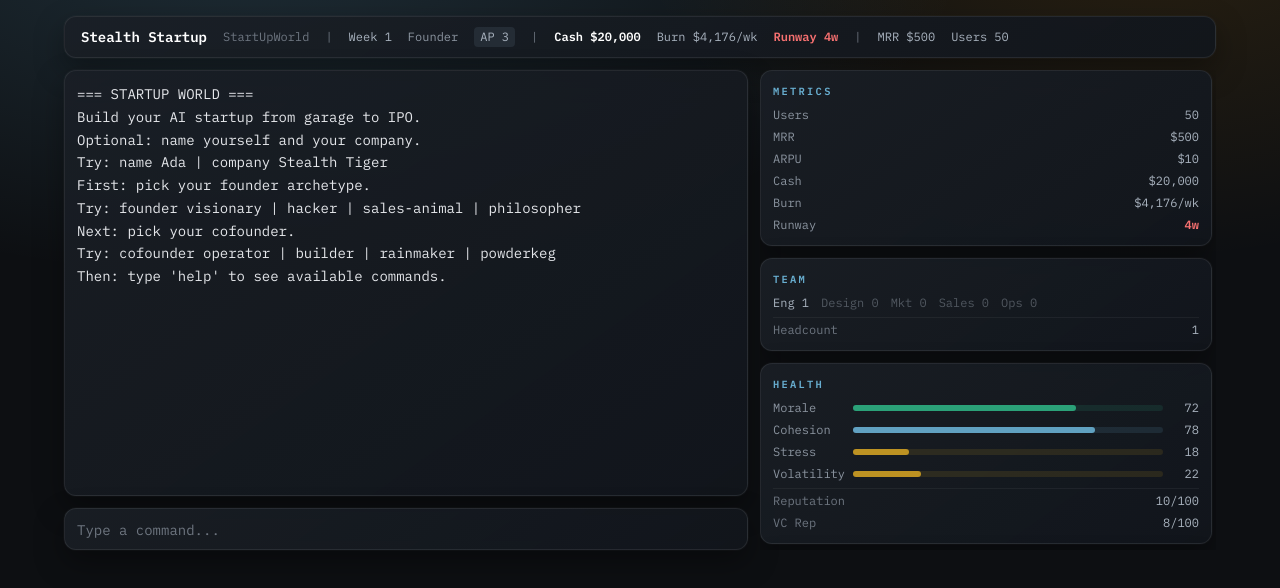
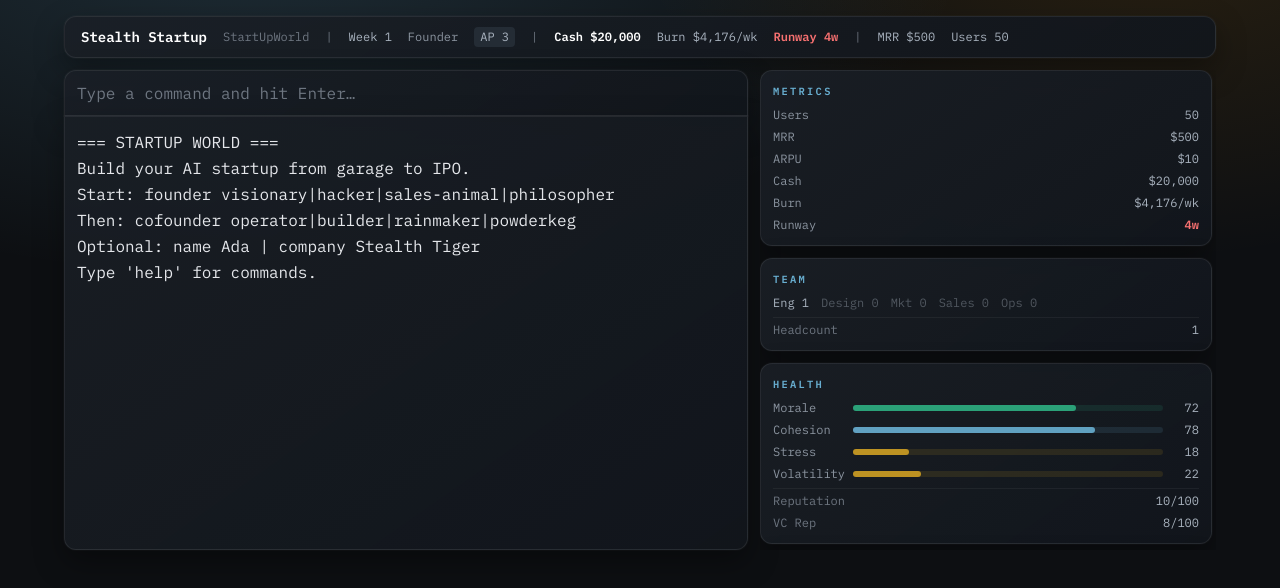
Before and after one commit to jmslerner/StartUpWorld, a React (Vite) app: page / in a window 1280 px wide. Shown: the top 588 px of the page. Built offline with nearby package versions, Linux system fonts and the light colour scheme.

Commit message:
feat: enhance terminal input focus behavior and improve log scrolling

```diff
--- a/src/App.tsx
+++ b/src/App.tsx
@@ -3,23 +3,58 @@ import { EventCard } from "./ui/components/EventCard";
 import { TerminalInput, TerminalLog } from "./ui/terminal";
 import { useGameStore } from "./state/useGameStore";
 import { MetricsPanel, TeamPanel, HealthPanel, FounderPanel } from "./ui/panels";
+import { useEffect, useRef } from "react";
 
 const App = () => {
   const state = useGameStore((store) => store.state);
   const log = useGameStore((store) => store.log);
   const runCommand = useGameStore((store) => store.runCommand);
 
+  const terminalInputRef = useRef<HTMLInputElement>(null);
+
+  useEffect(() => {
+    terminalInputRef.current?.focus();
+  }, []);
+
+  useEffect(() => {
+    const onKeyDown = (event: KeyboardEvent) => {
+      const target = event.target as HTMLElement | null;
+      const tag = target?.tagName?.toLowerCase();
+      const isEditable = tag === "input" || tag === "textarea" || tag === "select" || Boolean(target?.isContentEditable);
+      if (isEditable) return;
+      if (event.metaKey || event.ctrlKey || event.altKey) return;
+
+      // If the user starts typing anywhere, route focus back to the terminal.
+      const shouldFocus = event.key === "Escape" || event.key === "Enter" || event.key === "Backspace" || event.key.length === 1;
+      if (!shouldFocus) return;
+
+      terminalInputRef.current?.focus();
+    };
+
+    window.addEventListener("keydown", onKeyDown, true);
+    return () => window.removeEventListener("keydown", onKeyDown, true);
+  }, []);
+
   return (
-    <div className="min-h-screen px-3 py-4 text-slate-100 md:px-6">
+    <div
+      className="min-h-screen px-3 py-4 text-slate-100 md:px-6"
+    >
       <div className="mx-auto flex w-full max-w-6xl flex-col gap-3">
         <HudBar state={state} />
 
         {state.pendingEvent && <EventCard event={state.pendingEvent} />}
 
         <div className="grid gap-3 lg:grid-cols-[minmax(0,1.2fr)_minmax(0,0.8fr)]">
-          <div className="flex min-h-[60vh] flex-col gap-3">
+          <div
+            className="flex min-h-[60vh] flex-col"
+            onMouseDownCapture={(event) => {
+              const target = event.target as HTMLElement | null;
+              if (target?.closest?.("[data-terminal-log]")) return;
+              terminalInputRef.current?.focus();
+            }}
+          >
+            <TerminalInput ref={terminalInputRef} onSubmit={runCommand} />
             <TerminalLog log={log} />
-            <TerminalInput onSubmit={runCommand} />
           </div>
 
           <div className="grid max-h-[70vh] gap-3 overflow-y-auto pr-1 sm:grid-cols-2 lg:max-h-[60vh] lg:grid-cols-1">
--- a/src/state/useGameStore.ts
+++ b/src/state/useGameStore.ts
@@ -12,14 +12,10 @@ interface GameStore {
 const introLogs: LogEntry[] = [
   toLog("=== STARTUP WORLD ===", "system", "intro-1"),
   toLog("Build your AI startup from garage to IPO.", "system", "intro-2"),
-  toLog("", "system", "intro-3"),
-  toLog("Optional: name yourself and your company.", "system", "intro-3b"),
-  toLog("Try: name Ada | company Stealth Tiger", "system", "intro-3c"),
-  toLog("First: pick your founder archetype.", "system", "intro-4"),
-  toLog("Try: founder visionary | hacker | sales-animal | philosopher", "system", "intro-5"),
-  toLog("Next: pick your cofounder.", "system", "intro-5b"),
-  toLog("Try: cofounder operator | builder | rainmaker | powderkeg", "system", "intro-5c"),
-  toLog("Then: type 'help' to see available commands.", "system", "intro-6"),
+  toLog("Start: founder visionary|hacker|sales-animal|philosopher", "system", "intro-3"),
+  toLog("Then: cofounder operator|builder|rainmaker|powderkeg", "system", "intro-4"),
+  toLog("Optional: name Ada | company Stealth Tiger", "system", "intro-5"),
+  toLog("Type 'help' for commands.", "system", "intro-6"),
 ];
 
 export const useGameStore = create<GameStore>((set) => ({
--- a/src/ui/terminal/TerminalInput.tsx
+++ b/src/ui/terminal/TerminalInput.tsx
@@ -1,11 +1,25 @@
-import { useState } from "react";
+import { forwardRef, useCallback, useRef, useState } from "react";
 
 interface TerminalInputProps {
   onSubmit: (value: string) => void;
 }
 
-export const TerminalInput = ({ onSubmit }: TerminalInputProps) => {
+export const TerminalInput = forwardRef<HTMLInputElement, TerminalInputProps>(({ onSubmit }, forwardedRef) => {
   const [value, setValue] = useState("");
+  const inputRef = useRef<HTMLInputElement>(null);
+
+  const setRefs = useCallback(
+    (el: HTMLInputElement | null) => {
+      inputRef.current = el;
+      if (!forwardedRef) return;
+      if (typeof forwardedRef === "function") {
+        forwardedRef(el);
+        return;
+      }
+      forwardedRef.current = el;
+    },
+    [forwardedRef]
+  );
 
   const handleSubmit = (event: React.FormEvent) => {
     event.preventDefault();
@@ -14,17 +28,22 @@ export const TerminalInput = ({ onSubmit }: TerminalInputProps) => {
     }
     onSubmit(value);
     setValue("");
+    // Keep the terminal input "always first" even after state updates.
+    queueMicrotask(() => inputRef.current?.focus());
   };
 
   return (
-    <form onSubmit={handleSubmit} className="panel-surface rounded-xl px-3 py-2">
+    <form onSubmit={handleSubmit} className="panel-surface rounded-t-xl rounded-b-none border-b-0 px-3 py-2.5">
       <input
+        ref={setRefs}
         value={value}
         onChange={(event) => setValue(event.target.value)}
-        className="w-full bg-transparent text-sm text-slate-100/90 outline-none placeholder:text-mist/60"
-        placeholder="Type a command..."
+        className="w-full bg-transparent text-base text-slate-100/90 outline-none placeholder:text-mist/60"
+        placeholder="Type a command and hit Enter…"
         autoFocus
       />
     </form>
   );
-};
+});
+
+TerminalInput.displayName = "TerminalInput";
--- a/src/ui/terminal/TerminalLog.tsx
+++ b/src/ui/terminal/TerminalLog.tsx
@@ -7,6 +7,7 @@ interface TerminalLogProps {
 
 export const TerminalLog = ({ log }: TerminalLogProps) => {
   const containerRef = useRef<HTMLDivElement>(null);
+  const stickToBottomRef = useRef(true);
 
   const entryClass = (kind?: LogEntry["kind"]) => {
     if (kind === "error") return "text-ember";
@@ -15,16 +16,27 @@ export const TerminalLog = ({ log }: TerminalLogProps) => {
     return "text-slate-100/90";
   };
 
+  const updateStickiness = () => {
+    const el = containerRef.current;
+    if (!el) return;
+    const thresholdPx = 24;
+    const distanceFromBottom = el.scrollHeight - el.scrollTop - el.clientHeight;
+    stickToBottomRef.current = distanceFromBottom <= thresholdPx;
+  };
+
   useEffect(() => {
     const el = containerRef.current;
     if (!el) return;
+    if (!stickToBottomRef.current) return;
     el.scrollTop = el.scrollHeight;
   }, [log]);
 
   return (
     <div
       ref={containerRef}
-      className="terminal-scrollbar panel-surface h-full overflow-y-auto rounded-xl p-3 text-sm leading-relaxed text-slate-100/90"
+      data-terminal-log
+      className="terminal-scrollbar panel-surface min-h-0 flex-1 overflow-y-auto rounded-b-xl rounded-t-none border-t-0 p-3 text-base leading-relaxed text-slate-100/90"
+      onScroll={updateStickiness}
     >
       {log.map((entry) => (
         <div key={entry.id} className={entryClass(entry.kind)}>
```
